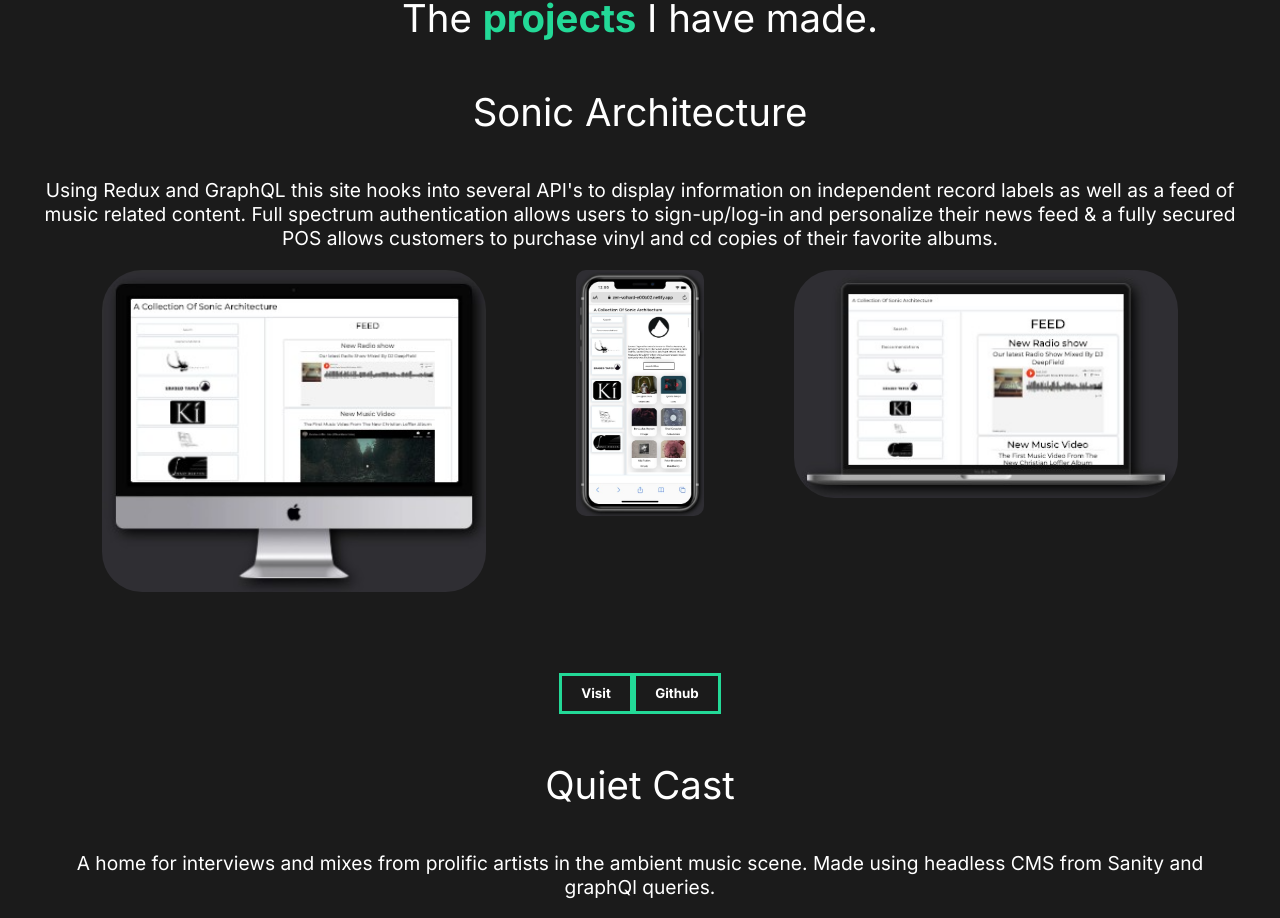
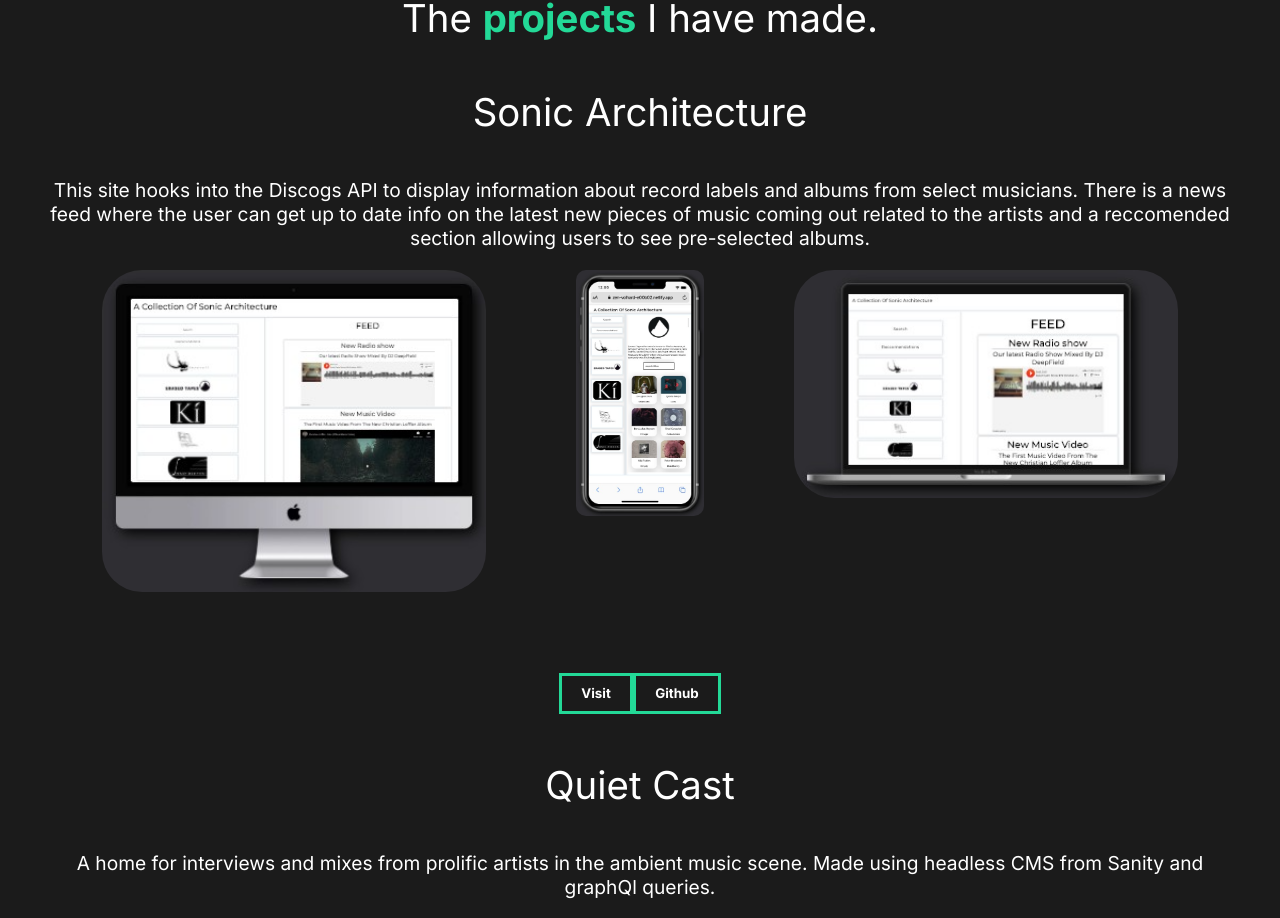
Before and after one commit to Robert-Lark/portfolioCR, a React (Create React App) app: page / in a window 1280 px wide. Shown: the part 2220-3138 px from the top of the page. Built offline with nearby package versions, Linux system fonts and the light colour scheme.

Commit message:
changed discription of first project

```diff
--- a/src/Components/ProjectsHome.js
+++ b/src/Components/ProjectsHome.js
@@ -24,12 +24,11 @@ const Projects = () => {
       <StyledTitle>
         <h2>Sonic Architecture</h2>
         <h3>
-          Using Redux and GraphQL this site hooks into several API's to display
-          information on independent record labels as well as a feed of music
-          related content. Full spectrum authentication allows users to
-          sign-up/log-in and personalize their news feed & a fully secured POS
-          allows customers to purchase vinyl and cd copies of their favorite
-          albums.
+          This site hooks into the Discogs API to display information about
+          record labels and albums from select musicians. There is a news feed
+          where the user can get up to date info on the latest new pieces of
+          music coming out related to the artists and a reccomended section
+          allowing users to see pre-selected albums.
         </h3>
         <StyledCards>
           <SG>
```
